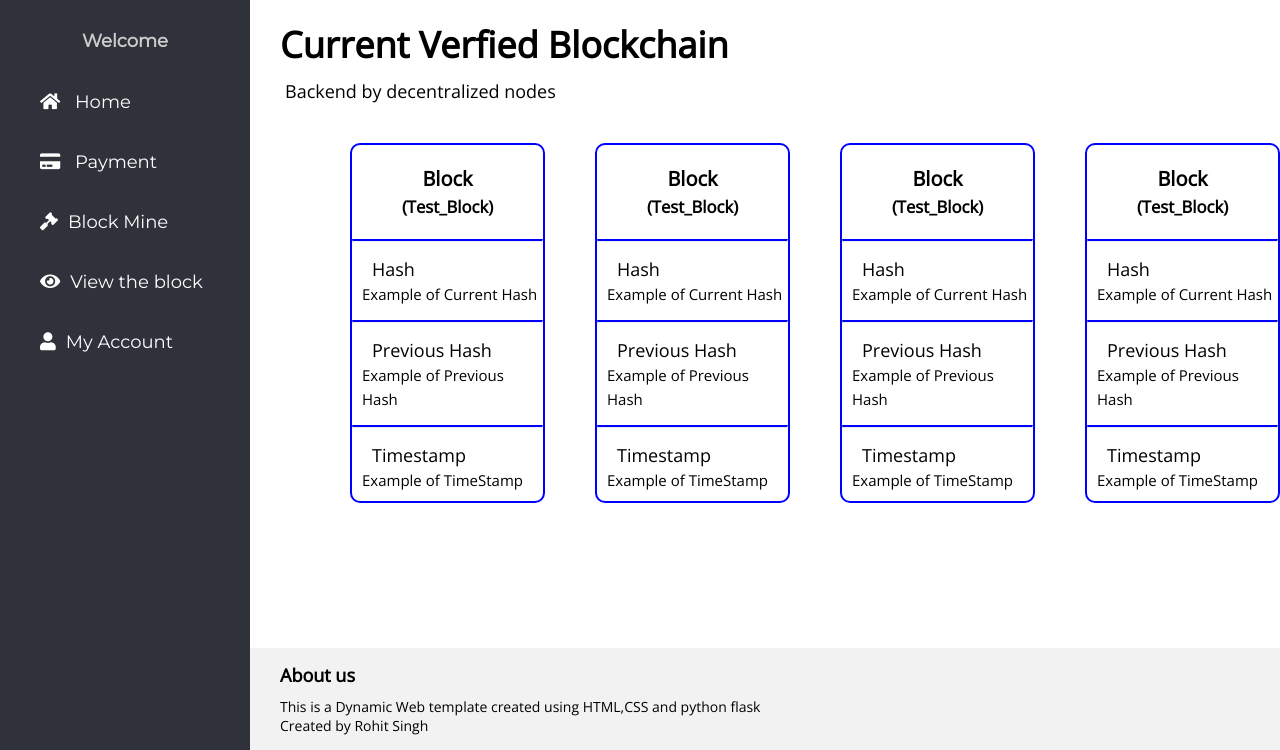
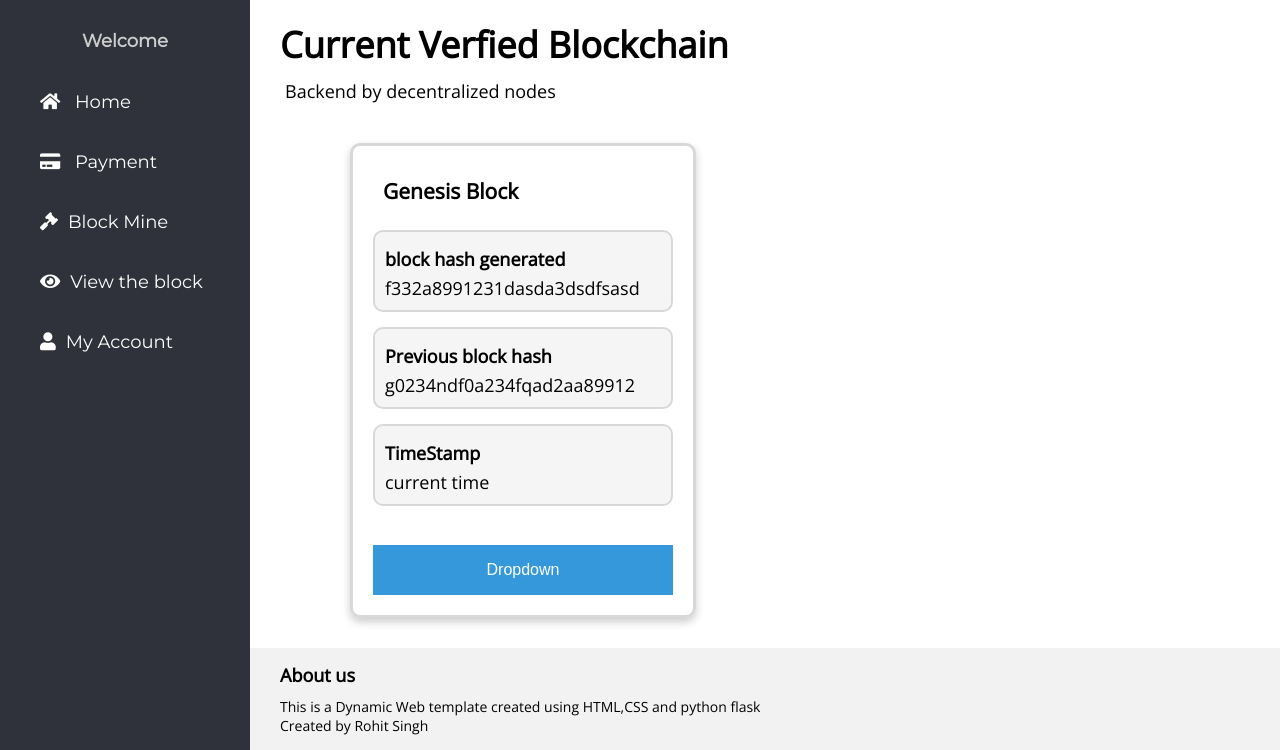
Before and after one commit to rohit-singh6174/135_CyberWolf_Hackover3.0, a Flask app: page / in a window 1280 px wide. Shown: the part 50-800 px from the top of the page. Run offline with Flask 2, Linux system fonts and the light colour scheme.

Commit message:
card and transcation code

```diff
--- a/DLT Transcation/crcoin/routes.py
+++ b/DLT Transcation/crcoin/routes.py
@@ -29,15 +29,28 @@ def account():
 def register():
     if current_user.is_authenticated:
         return redirect(url_for('account'))
+
     form=RegistrationForm()
     if form.validate_on_submit():
-        encrypted_password = bcrypt.generate_password_hash(form.password.data).decode('utf-8') #genearte hash of 60 characters
-        keyGen = blockchainObj.generateKeys()
-        user= User(name=form.name.data,username=form.username.data,email=form.email.data,password=encrypted_password,key=keyGen)
-        db.session.add(user)
-        db.session.commit()
-        flash(f'Account created successfully for {form.username.data}',category='success')
-        return redirect(url_for('home'))
+         u_email= User.query.filter_by(email=form.email.data).first()
+
+         if u_email:
+            u_username=User.query.filter_by(username=form.username.data).first()
+
+            if u_username:
+                 flash(f'Account already created for {form.username.data}',category='danger')
+            else:
+                 flash(f'Account already created for {form.email.data}',category='danger')
+
+         else:
+            encrypted_password = bcrypt.generate_password_hash(form.password.data).decode('utf-8') #genearte hash of 60 characters
+            keyGen = blockchainObj.generateKeys()
+            user= User(name=form.name.data,username=form.username.data,email=form.email.data,password=encrypted_password,key=keyGen)
+            db.session.add(user)
+            db.session.commit()
+            flash(f'Account created successfully for {form.username.data}',category='success')
+            return redirect(url_for('home'))
+
     return render_template('register.html',form=form)
 
 
--- a/DLT Transcation/crcoin/static/css/blockview_page.css
+++ b/DLT Transcation/crcoin/static/css/blockview_page.css
@@ -35,38 +35,79 @@
 
 }
 .block-chain .block-card{
-	  border: 2px solid blue;
+	border: 3px solid 	#D8D8D8;
 	border-radius: 10px;
+	padding: 10px;
 	margin-left: 50px;
+	transition: 0.3s;
+	box-shadow: 0 4px 8px 0 rgba(0,0,0,0.2);
+
+
 }
-.block-card hr.divider {
-  border-top: 2px solid blue;
+
+/* .block-chain .block-card:hover {
+  transition: 0.3s;
+  box-shadow: 0 8px 16px 0 rgba(13, 209, 227, 1);
+}
+ */
+
+.block-card .block-body{
+padding: 10px;
+}
+
+.block-title{
+	padding: 10px;
+	margin-bottom: 15px;
+
+}
+.block-data{
+	padding: 10px;
+	border:solid 2px #D8D8D8;
+	background-color: #F5F5F5;
+	border-radius: 10px;
+	margin-top: 15px;
+	margin-bottom: 15px;
+}
+
+.block-data h4{
 	margin-top: 5px;
 	margin-bottom: 5px;
 }
-.block-card .block-body h5{
- text-align: center;
- font-size: 20px;
- margin-top: 10px;
- margin-bottom: 10px;
- margin-left: 20px;
- margin-right: 20px;
- padding-right: 20px;
- padding-left: 20px;
- padding-top: 10px;
- padding-bottom:10px;
+
+
+
+.dropbtn {
+	background-color: #3498DB;
+	color: white;
+	padding: 16px;
+	font-size: 16px;
+	border: none;
+	width: 300px;
   }
-.block-list .block-list-item {
-	 list-style-type:none;
-	 padding-left: 10px;
-	 padding-top: 10px;
-	 padding-bottom: 10px;
 
+  .dropdown {
+	position: relative;
+	display: inline-block;
   }
-.block-list .block-list-item span {
-	 list-style-type:none;
-	 padding-left: 10px;
-	 padding-top: 10px;
-	 padding-bottom: 10px;
 
+  .dropdown-content {
+	display: none;
+	position: absolute;
+	background-color: #f1f1f1;
+	width: 300px;
+	box-shadow: 0px 8px 16px 0px rgba(0,0,0,0.2);
+	z-index: 1;
   }
+
+  .dropdown-content a {
+	color: black;
+	padding: 12px 16px;
+	text-decoration: none;
+	display: block;
+  }
+
+  .dropdown-content a:hover {background-color: #ddd;}
+
+  .dropdown:hover .dropdown-content {display: block;}
+
+  .dropdown:hover .dropbtn {background-color: #2980B9;}
--- a/DLT Transcation/crcoin/templates/blockchain.html
+++ b/DLT Transcation/crcoin/templates/blockchain.html
@@ -12,112 +12,59 @@
     	<!--Block -->
    	  <div class="block-card">
    	  	  <div class="block-body">
-   	       <h5>Block <small >(Test_Block)</small></h5><hr class="divider">
-   	        <ul class="block-list">
-   	        	<li class="block-list-item">
-   	        		<span>Hash</span> <br>
-   	        		<div class="">
-   	        			<small>Example of Current Hash</small>
-   	             	<div>
-   	        	</li>
-   	        	<hr class="divider">
-   	        	<li class="block-list-item">
-   	        		<span>Previous Hash</span> <br>
-   	        		<div class="">
-   	        			<small>Example of Previous Hash</small>
-   	             	<div>
-   	        	</li>
-   	        	<hr class="divider">
-   	        	<li class="block-list-item">
-   	        		<span>Timestamp</span> <br>
-   	        		<div class="">
-   	        			<small>Example of TimeStamp</small>
-   	             	<div>
-   	        	</li>
-   	        </ul>
+
+           <div class="block-header">
+            <h3 class="block-title">Genesis Block</h3>
+           </div>
+           <div class="block-data">
+            <h4>block hash generated</h4>
+            <p>f332a8991231dasda3dsdfsasd</p>
+          </div>
+           <div class="block-data">
+             <h4>Previous block hash</h4>
+             <p>g0234ndf0a234fqad2aa89912</p>
+           </div>
+           <div class="block-data">
+            <h4>TimeStamp</h4>
+            <p>current time</p>
+           </div><br>
+
+           <div class="dropdown">
+            <button class="dropbtn">Dropdown</button>
+            <div class="dropdown-content">
+              <a href="#">Transcation 1</a>
+              <a href="#">Transcation 2</a>
+              <a href="#">Transcation 3</a>
+            </div>
+          </div>
+
+
+          <script>
+            /* When the user clicks on the button,
+            toggle between hiding and showing the dropdown content */
+            function myFunction() {
+              document.getElementById("myDropdown").classList.toggle("show");
+            }
+
+            // Close the dropdown if the user clicks outside of it
+            window.onclick = function(event) {
+              if (!event.target.matches('.dropbtn')) {
+                var dropdowns = document.getElementsByClassName("dropdown-content");
+                var i;
+                for (i = 0; i < dropdowns.length; i++) {
+                  var openDropdown = dropdowns[i];
+                  if (openDropdown.classList.contains('show')) {
+                    openDropdown.classList.remove('show');
+                  }
+                }
+              }
+            }
+            </script>
+
+
    	     </div>
    	  </div>
-      <div class="block-card">
-          <div class="block-body">
-           <h5>Block <small >(Test_Block)</small></h5><hr class="divider">
-            <ul class="block-list">
-              <li class="block-list-item">
-                <span>Hash</span> <br>
-                <div class="">
-                  <small>Example of Current Hash</small>
-                  <div>
-              </li>
-              <hr class="divider">
-              <li class="block-list-item">
-                <span>Previous Hash</span> <br>
-                <div class="">
-                  <small>Example of Previous Hash</small>
-                  <div>
-              </li>
-              <hr class="divider">
-              <li class="block-list-item">
-                <span>Timestamp</span> <br>
-                <div class="">
-                  <small>Example of TimeStamp</small>
-                  <div>
-              </li>
-            </ul>
-         </div>
-      </div>
-      <div class="block-card">
-          <div class="block-body">
-           <h5>Block <small >(Test_Block)</small></h5><hr class="divider">
-            <ul class="block-list">
-              <li class="block-list-item">
-                <span>Hash</span> <br>
-                <div class="">
-                  <small>Example of Current Hash</small>
-                  <div>
-              </li>
-              <hr class="divider">
-              <li class="block-list-item">
-                <span>Previous Hash</span> <br>
-                <div class="">
-                  <small>Example of Previous Hash</small>
-                  <div>
-              </li>
-              <hr class="divider">
-              <li class="block-list-item">
-                <span>Timestamp</span> <br>
-                <div class="">
-                  <small>Example of TimeStamp</small>
-                  <div>
-              </li>
-            </ul>
-         </div>
-      </div>
-	   <div class="block-card">
-   	  	  <div class="block-body">
-   	       <h5>Block <small >(Test_Block)</small></h5><hr class="divider">
-   	        <ul class="block-list">
-   	        	<li class="block-list-item">
-   	        		<span>Hash</span> <br>
-   	        		<div class="">
-   	        			<small>Example of Current Hash</small>
-   	             	<div>
-   	        	</li>
-   	        	<hr class="divider">
-   	        	<li class="block-list-item">
-   	        		<span>Previous Hash</span> <br>
-   	        		<div class="">
-   	        			<small>Example of Previous Hash</small>
-   	             	<div>
-   	        	</li>
-   	        	<hr class="divider">
-   	        	<li class="block-list-item">
-   	        		<span>Timestamp</span> <br>
-   	        		<div class="">
-   	        			<small>Example of TimeStamp</small>
-   	             	<div>
-   	        	</li>
-   	        </ul>
-   	     </div>
-   	  </div>
+
       <!--End Block -->
   </div>
  <!--End Blockchain-->
```
Also changed, not shown: blockchain/blockchain.py (added, +53 -0 lines), blockchain/test.py (added, +10 -0 lines). Lines whose indentation alone changed are shown as unchanged.
